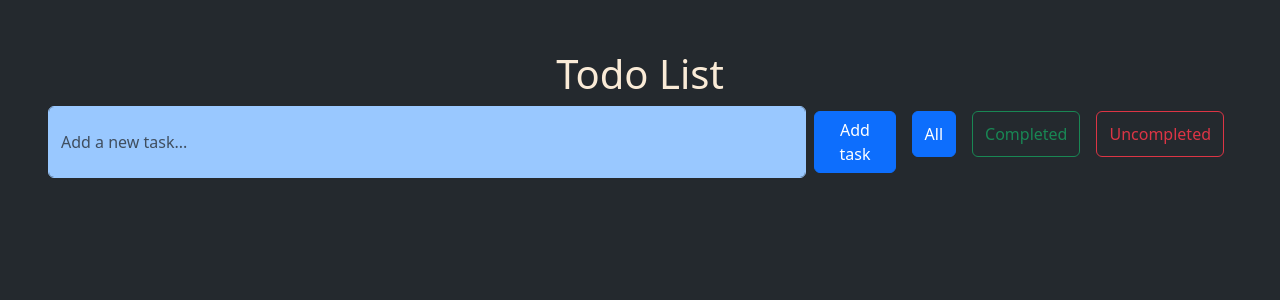
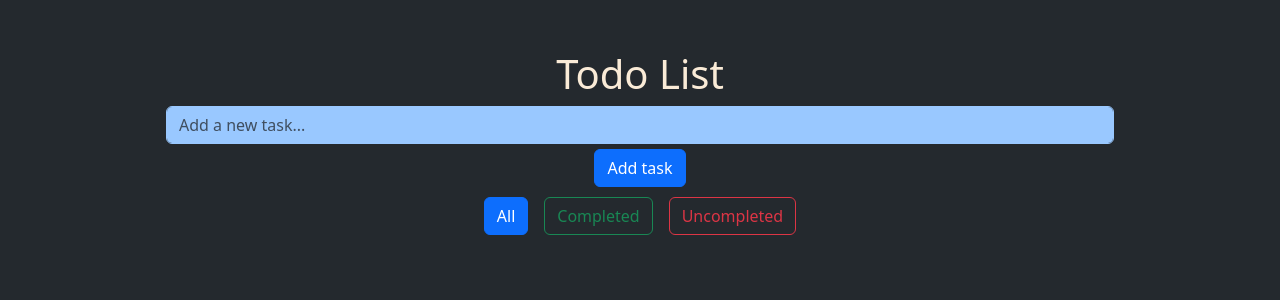
Before and after one commit to kozakevich13/todolist, a React (Create React App) app: page / in a window 1280 px wide. Shown: the top 300 px of the page. Built offline with nearby package versions, Linux system fonts and the light colour scheme.

Commit message:
add flex-column

```diff
--- a/src/App.js
+++ b/src/App.js
@@ -67,7 +67,7 @@ function App() {
   return (
     <div className="App">
       <h1>Todo List</h1>
-      <div className="mb-3 mx-5 d-flex justify-content-center">
+      <div className="mb-3 mx-2 d-flex flex-column align-items-center">
         <input
           type="text"
           className="form-control  max-width-200 w-75"
```
